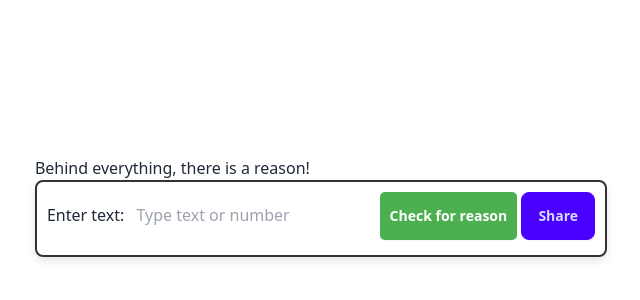
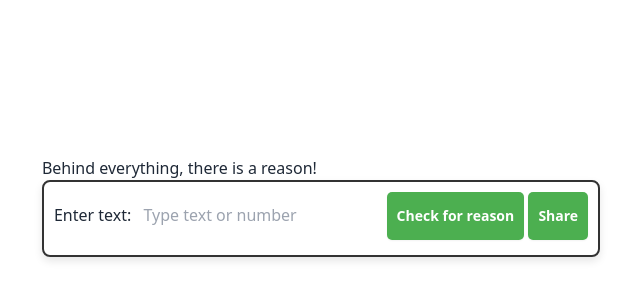
Before and after one commit to engineerDevsoul/engineersouldev, a plain HTML site: page index.html in a window 1280 px wide. Shown: the part 184-484 px from the top of the page, without its empty margins (319-959 px from the left). Drawn offline with nearby package versions, Linux system fonts and the light colour scheme.

Commit message:
Update demo.css

```diff
--- a/demo.css
+++ b/demo.css
@@ -40,3 +40,15 @@ body {
 #playButton:hover {
     background-color: #45a049;
 }
+#share {
+    padding: 10px;
+    background-color: #4caf50;
+    color: white;
+    border: none;
+    border-radius: 5px;
+    cursor: pointer;
+}
+
+#share:hover {
+    background-color: #45a049;
+}
```
